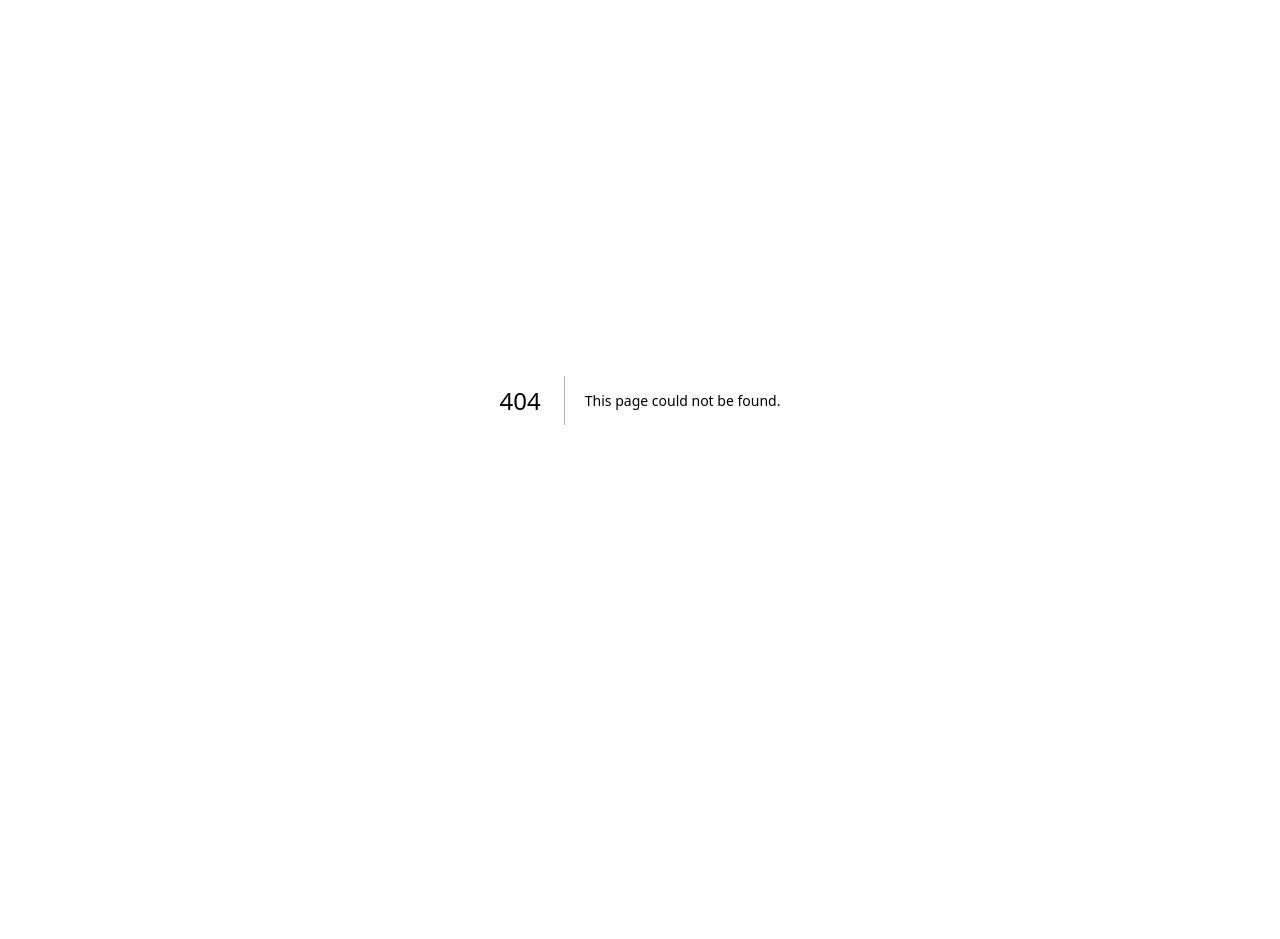
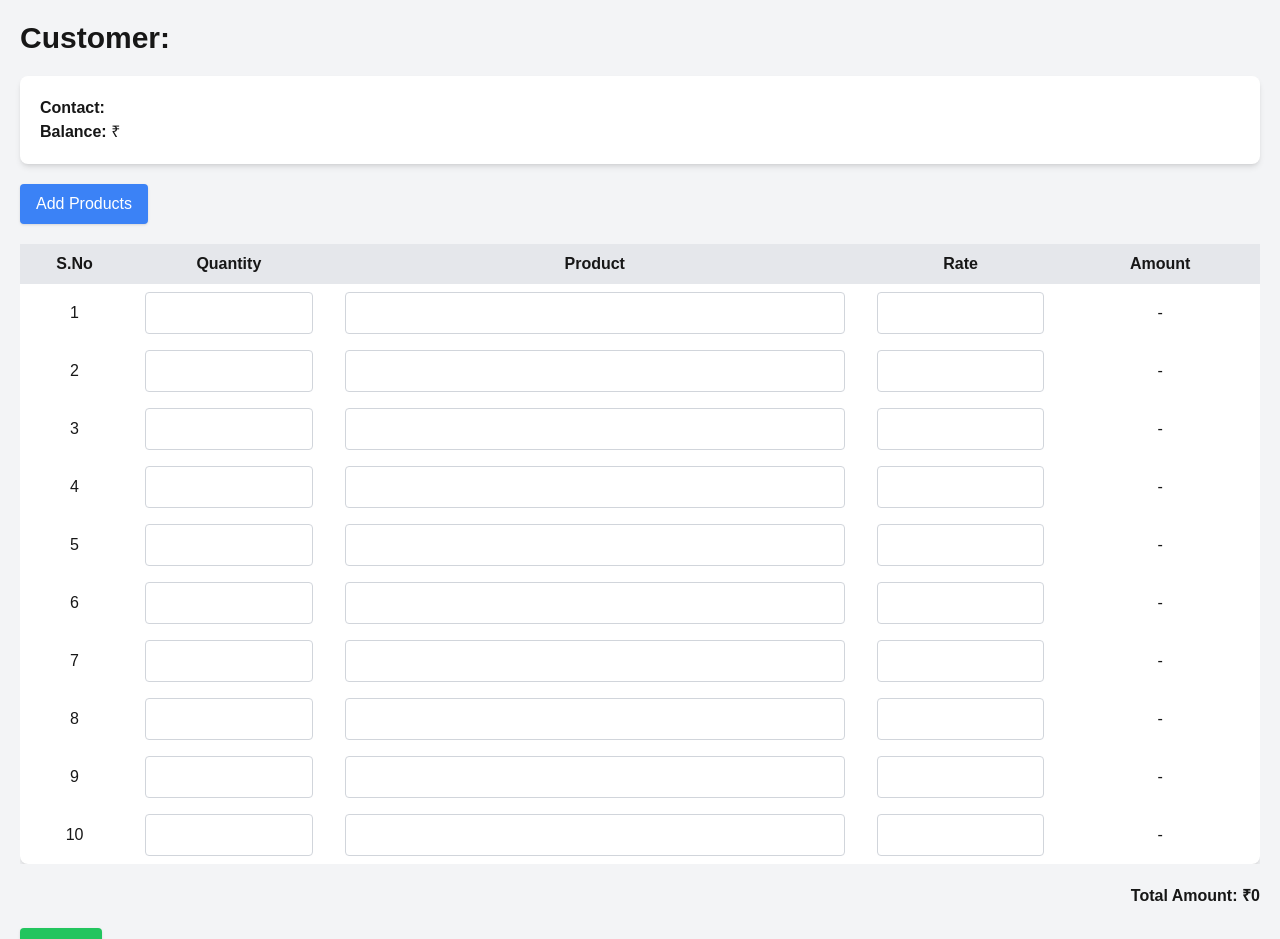
Before and after one commit to MuhammadAshraf23/Shop-Billing-System, a Next.js app: page /customer/1 in a window 1280 px wide. Before the commit this address had no page. Shown: the top 939 px of the page. Before the commit the page ends 800 px from the top, so only its background shows below. Built offline with nearby package versions, Linux system fonts and the light colour scheme; no server answers.

Commit message:
first commit

```diff
--- /dev/null
+++ b/src/app/api/customers/[id].js
@@ -0,0 +1,29 @@
+// app/api/customers/[id].js
+export async function GET(req, { params }) {
+    const { id } = params;  // Extract the customer ID from the URL
+
+    try {
+      // Simulate fetching the customer data (you can replace this with your database logic)
+      const customers = [
+        { id: "1", name: "John Doe", contact: "1234567890", balance: 1000 },
+        { id: "2", name: "Jane Smith", contact: "0987654321", balance: 500 },
+        // Add more customers as needed
+      ];
+
+      // Find the customer by ID
+      const customer = customers.find((customer) => customer.id === id);
+
+      if (!customer) {
+        return new Response(JSON.stringify({ message: "Customer not found" }), {
+          status: 404,
+        });
+      }
+
+      // Return the customer data
+      return new Response(JSON.stringify(customer), { status: 200 });
+    } catch (error) {
+      return new Response(JSON.stringify({ message: "Server error" }), {
+        status: 500,
+      });
+    }
+  }
--- /dev/null
+++ b/src/app/api/customers/route.js
@@ -0,0 +1,12 @@
+import { NextResponse } from 'next/server';
+
+let customers = [
+  { id: 1, name: 'John Doe', contact: '1234567890', balance: 500 },
+  { id: 2, name: 'Jane Smith', contact: '9876543210', balance: 1500 },
+  { id: 3, name: 'Alice Johnson', contact: '5555555555', balance: 250 },
+];
+
+export async function GET() {
+  // Return the customer data
+  return NextResponse.json(customers);
+}
--- /dev/null
+++ b/src/app/customer/[id]/page.js
@@ -0,0 +1,149 @@
+"use client";
+import React, { useState } from "react";
+import { useParams } from "next/navigation"; // For dynamic route
+import axios from "axios";
+
+export default function CustomerDetails() {
+  const { id } = useParams(); // Extract customer ID from URL
+  const [customer, setCustomer] = useState({});
+  const [formRows, setFormRows] = useState(
+    Array.from({ length: 10 }, (_, index) => ({
+      sNo: index + 1,
+      quantity: "",
+      product: "",
+      rate: "",
+      amount: "",
+    }))
+  );
+
+  // Fetch specific customer details
+  React.useEffect(() => {
+    const fetchCustomerDetails = async () => {
+      try {
+        const response = await axios.get(`/customer/${id}`);
+        setCustomer(response.data);
+      } catch (error) {
+        console.error("Error fetching customer details", error);
+      }
+    };
+    fetchCustomerDetails();
+  }, [id]);
+
+  const handleInputChange = (index, field, value) => {
+    const updatedRows = [...formRows];
+    updatedRows[index][field] = value;
+
+    // Automatically calculate amount
+    if (field === "quantity" || field === "rate") {
+      updatedRows[index].amount =
+        updatedRows[index].quantity * updatedRows[index].rate || "";
+    }
+
+    setFormRows(updatedRows);
+  };
+
+  const handleSubmit = async () => {
+    try {
+      await axios.post(`/api/customers/add`, {
+        customerId: id,
+        products: formRows,
+      });
+      alert("Products added successfully!");
+    } catch (error) {
+      console.error("Error adding products", error);
+      alert("Failed to add products.");
+    }
+  };
+
+  // Calculate total amount
+  const calculateTotalAmount = () => {
+    return formRows.reduce((total, row) => {
+      return total + (parseFloat(row.amount) || 0);
+    }, 0);
+  };
+
+  return (
+    <div className="min-h-screen bg-gray-100 p-5">
+      <h1 className="text-3xl font-semibold mb-5">Customer: {customer.name}</h1>
+      <div className="bg-white p-5 rounded-lg shadow-md">
+        <p>
+          <strong>Contact:</strong> {customer.contact}
+        </p>
+        <p>
+          <strong>Balance:</strong> ₹{customer.balance}
+        </p>
+      </div>
+
+      <button
+        className="mt-5 px-4 py-2 bg-blue-500 text-white rounded shadow hover:bg-blue-600"
+        onClick={() => setFormRows(formRows)}
+      >
+        Add Products
+      </button>
+
+      <div className="mt-5 overflow-x-auto">
+        <table className="table-auto w-full bg-white rounded-lg shadow-md">
+          <thead>
+            <tr className="bg-gray-200">
+              <th className="px-2 py-2 w-8 text-center ">S.No</th>
+              <th className="px-2 py-2 w-16 text-center">Quantity</th>
+              <th className="px-2 py-2 w-64 text-center">Product</th>
+              <th className="px-2 py-2 w-24 text-center">Rate</th>
+              <th className="px-2 py-2 w-24 text-center">Amount</th>
+            </tr>
+          </thead>
+          <tbody>
+            {formRows.map((row, index) => (
+              <tr key={index}>
+                <td className="px-4 py-2 text-center">{row.sNo}</td>
+                <td className="px-4 max-sm:px-0 w-24 py-2">
+                  <input
+                    type="number"
+                    value={row.quantity}
+                    onChange={(e) =>
+                      handleInputChange(index, "quantity", e.target.value)
+                    }
+                    className="border border-gray-300 p-2 w-full rounded"
+                  />
+                </td>
+                <td className="px-4 py-2 max-sm:px-0">
+                  <input
+                    type="text"
+                    value={row.product}
+                    onChange={(e) =>
+                      handleInputChange(index, "product", e.target.value)
+                    }
+                    className="border border-gray-300 p-2 w-full rounded"
+                  />
+                </td>
+                <td className="px-4 py-2 max-sm:px-0">
+                  <input
+                    type="number"
+                    value={row.rate}
+                    onChange={(e) =>
+                      handleInputChange(index, "rate", e.target.value)
+                    }
+                    className="border border-gray-300 p-2 w-full rounded"
+                  />
+                </td>
+                <td className="px-4 py-2 text-center">{row.amount || "-"}</td>
+              </tr>
+            ))}
+          </tbody>
+        </table>
+      </div>
+
+      {/* Total Amount */}
+      <div className="mt-5 text-right">
+        <strong>Total Amount: ₹{calculateTotalAmount()}</strong>
+      </div>
+
+      <button
+        className="mt-5 px-4 py-2 bg-green-500 text-white rounded shadow hover:bg-green-600"
+        onClick={handleSubmit}
+      >
+        Submit
+      </button>
+    </div>
+  );
+}
--- a/src/app/page.js
+++ b/src/app/page.js
@@ -1,101 +1,50 @@
-import Image from "next/image";
+'use client'
+import React, { useEffect, useState } from "react";
+import axios from "axios";
+import { useRouter } from "next/navigation"; // For navigation
+import { FaUser, FaPhoneAlt, FaBalanceScale } from "react-icons/fa";
 
 export default function Home() {
+  const [customers, setCustomers] = useState([]);
+  const router = useRouter(); // For navigation
+
+  useEffect(() => {
+    const fetchCustomers = async () => {
+      try {
+        const response = await axios.get("/api/customers");
+        setCustomers(response.data);
+      } catch (error) {
+        console.error("Error fetching customer data--->", error);
+      }
+    };
+    fetchCustomers();
+  }, []);
+
   return (
-    <div className="grid grid-rows-[20px_1fr_20px] items-center justify-items-center min-h-screen p-8 pb-20 gap-16 sm:p-20 font-[family-name:var(--font-geist-sans)]">
-      <main className="flex flex-col gap-8 row-start-2 items-center sm:items-start">
-        <Image
-          className="dark:invert"
-          src="/next.svg"
-          alt="Next.js logo"
-          width={180}
-          height={38}
-          priority
-        />
-        <ol className="list-inside list-decimal text-sm text-center sm:text-left font-[family-name:var(--font-geist-mono)]">
-          <li className="mb-2">
-            Get started by editing{" "}
-            <code className="bg-black/[.05] dark:bg-white/[.06] px-1 py-0.5 rounded font-semibold">
-              src/app/page.js
-            </code>
-            .
-          </li>
-          <li>Save and see your changes instantly.</li>
-        </ol>
-
-        <div className="flex gap-4 items-center flex-col sm:flex-row">
-          <a
-            className="rounded-full border border-solid border-transparent transition-colors flex items-center justify-center bg-foreground text-background gap-2 hover:bg-[#383838] dark:hover:bg-[#ccc] text-sm sm:text-base h-10 sm:h-12 px-4 sm:px-5"
-            href="https://vercel.com/new?utm_source=create-next-app&utm_medium=appdir-template-tw&utm_campaign=create-next-app"
-            target="_blank"
-            rel="noopener noreferrer"
+    <div className="min-h-screen bg-gray-100 p-5">
+      <h1 className="text-3xl font-semibold mb-5">Customer Details</h1>
+      <div className="grid grid-cols-1 sm:grid-cols-2 lg:grid-cols-3 gap-5">
+        {customers.map((customer) => (
+          <div
+            key={customer.id}
+            className="bg-white p-5 rounded-lg shadow-md hover:shadow-xl cursor-pointer"
+            onClick={() => router.push(`/customer/${customer.id}`)} // Navigate to details page
           >
-            <Image
-              className="dark:invert"
-              src="/vercel.svg"
-              alt="Vercel logomark"
-              width={20}
-              height={20}
-            />
-            Deploy now
-          </a>
-          <a
-            className="rounded-full border border-solid border-black/[.08] dark:border-white/[.145] transition-colors flex items-center justify-center hover:bg-[#f2f2f2] dark:hover:bg-[#1a1a1a] hover:border-transparent text-sm sm:text-base h-10 sm:h-12 px-4 sm:px-5 sm:min-w-44"
-            href="https://nextjs.org/docs?utm_source=create-next-app&utm_medium=appdir-template-tw&utm_campaign=create-next-app"
-            target="_blank"
-            rel="noopener noreferrer"
-          >
-            Read our docs
-          </a>
-        </div>
-      </main>
-      <footer className="row-start-3 flex gap-6 flex-wrap items-center justify-center">
-        <a
-          className="flex items-center gap-2 hover:underline hover:underline-offset-4"
-          href="https://nextjs.org/learn?utm_source=create-next-app&utm_medium=appdir-template-tw&utm_campaign=create-next-app"
-          target="_blank"
-          rel="noopener noreferrer"
-        >
-          <Image
-            aria-hidden
-            src="/file.svg"
-            alt="File icon"
-            width={16}
-            height={16}
-          />
-          Learn
-        </a>
-        <a
-          className="flex items-center gap-2 hover:underline hover:underline-offset-4"
-          href="https://vercel.com/templates?framework=next.js&utm_source=create-next-app&utm_medium=appdir-template-tw&utm_campaign=create-next-app"
-          target="_blank"
-          rel="noopener noreferrer"
-        >
-          <Image
-            aria-hidden
-            src="/window.svg"
-            alt="Window icon"
-            width={16}
-            height={16}
-          />
-          Examples
-        </a>
-        <a
-          className="flex items-center gap-2 hover:underline hover:underline-offset-4"
-          href="https://nextjs.org?utm_source=create-next-app&utm_medium=appdir-template-tw&utm_campaign=create-next-app"
-          target="_blank"
-          rel="noopener noreferrer"
-        >
-          <Image
-            aria-hidden
-            src="/globe.svg"
-            alt="Globe icon"
-            width={16}
-            height={16}
-          />
-          Go to nextjs.org →
-        </a>
-      </footer>
+            <div className="flex items-center mb-3">
+              <FaUser className="text-blue-500 mr-2" />
+              <h2 className="text-xl font-bold">{customer.name}</h2>
+            </div>
+            <div className="flex items-center mb-3">
+              <FaPhoneAlt className="text-green-500 mr-2" />
+              <p>{customer.contact}</p>
+            </div>
+            <div className="flex items-center">
+              <FaBalanceScale className="text-red-500 mr-2" />
+              <p>Balance: ₹{customer.balance}</p>
+            </div>
+          </div>
+        ))}
+      </div>
     </div>
   );
 }
```
Also changed, not shown: package.json (+10 -4 lines), src/lib/db.js (added, +17 -0 lines), src/app/api/customers/add.js (added), src/app/customer/page.js (added), 1 other file (tests, documents, lock files or other folders).
